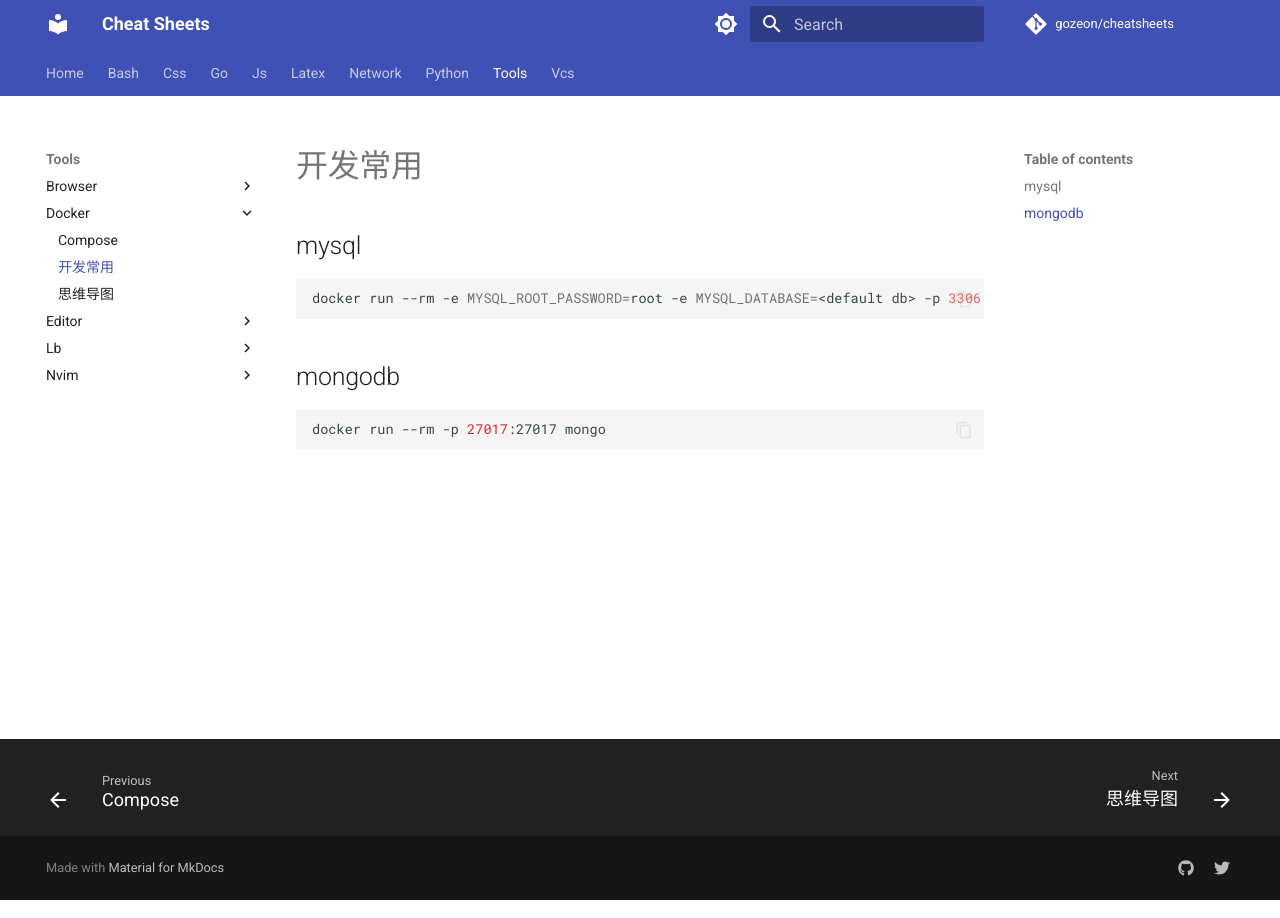
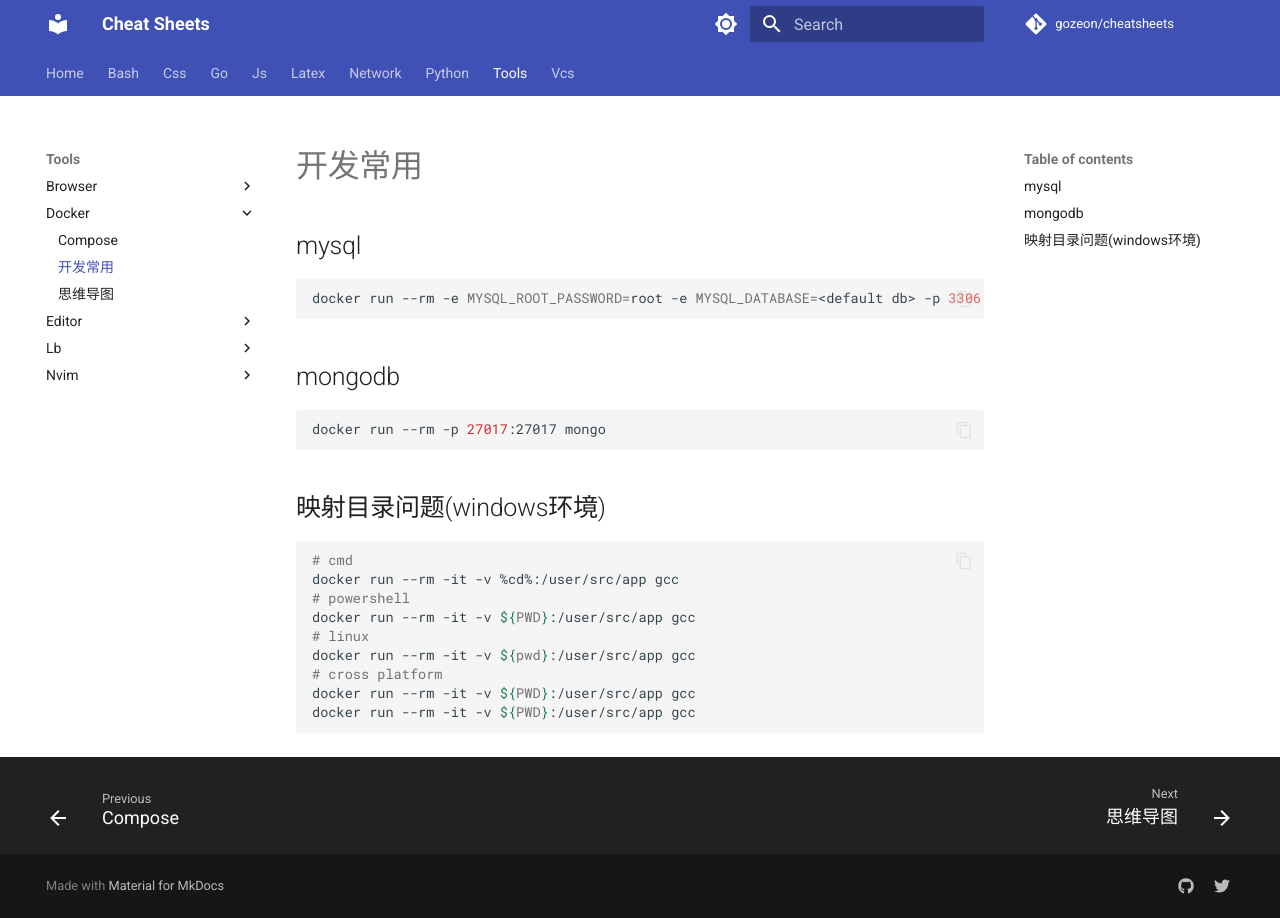
Before and after one commit to gozeon/cheatsheets, an MkDocs documentation site: the page built from docs/tools/docker/开发常用.md, in a window 1280 px wide. Built offline with MkDocs 1.6.1 and Material for MkDocs 9.7.7, drawn with Linux system fonts in a browser that asks for light colours; comment, search, counter and statistics services are not loaded.

Commit message:
doc(docker): 映射目录

````diff
--- a/docs/tools/docker/开发常用.md
+++ b/docs/tools/docker/开发常用.md
@@ -10,3 +10,17 @@ docker run --rm -e MYSQL_ROOT_PASSWORD=root -e MYSQL_DATABASE=<default db> -p 33
 ```bash
 docker run --rm -p 27017:27017 mongo
 ```
+
+## 映射目录问题(windows环境)
+
+```bash
+# cmd
+docker run --rm -it -v %cd%:/user/src/app gcc
+# powershell
+docker run --rm -it -v ${PWD}:/user/src/app gcc
+# linux
+docker run --rm -it -v ${pwd}:/user/src/app gcc
+# cross platform
+docker run --rm -it -v ${PWD}:/user/src/app gcc
+docker run --rm -it -v ${PWD}:/user/src/app gcc
+```
````
